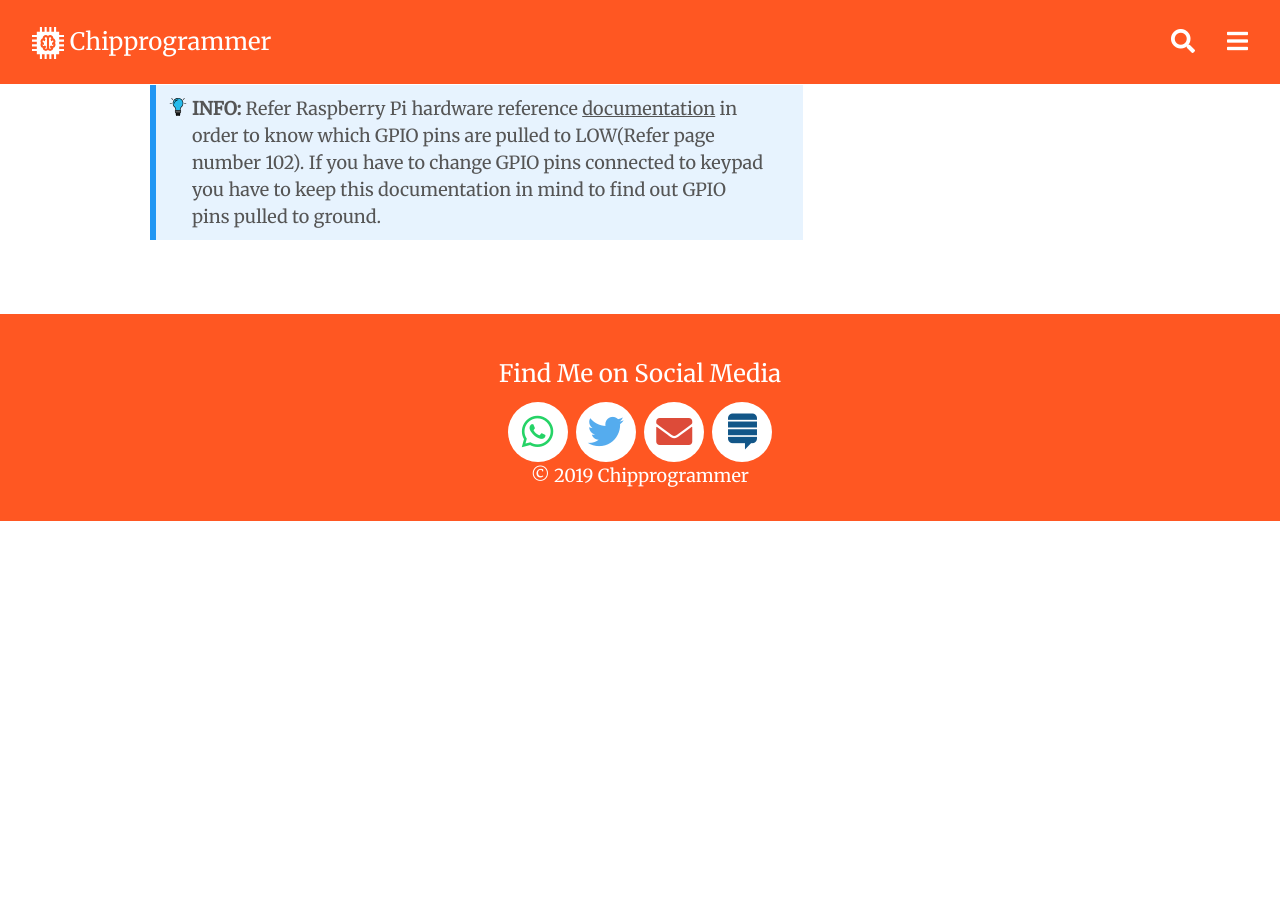
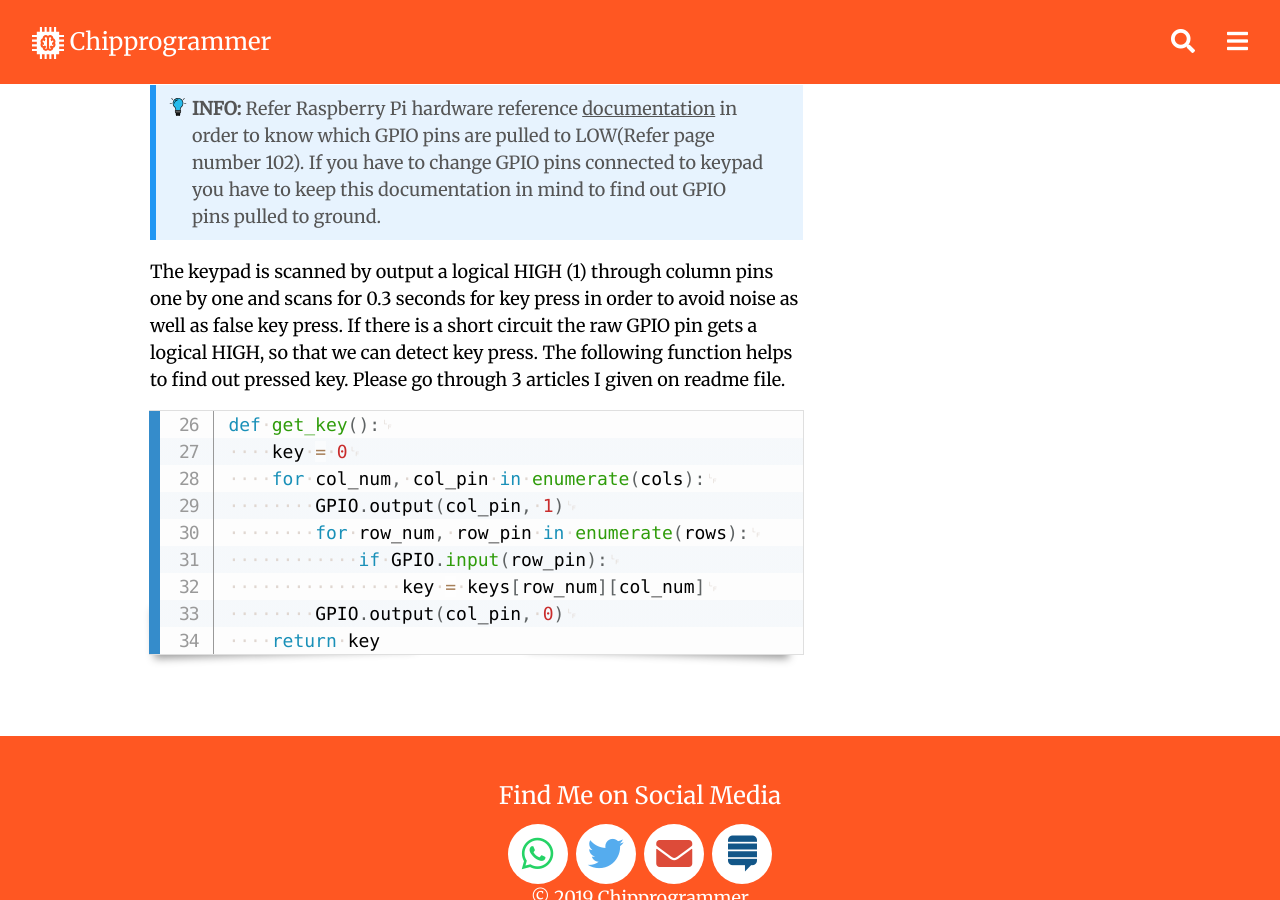
Before and after one commit to techiworld/techiworld.github.io, a Jekyll site: the page built from PCPL-electro.md, in a window 1280 px wide and 900 px high, scrolled down 1958 px. Built offline with Jekyll 4.4.1, drawn with Linux system fonts in a browser that asks for light colours; comment, search, counter and statistics services are not loaded; before the commit the page ends 2479 px from its top, so only the background shows below that.

Commit message:
Update PCPL-electro.md

```diff
--- a/PCPL-electro.md
+++ b/PCPL-electro.md
@@ -98,3 +98,21 @@ for col_pin in cols:
 </code>
 </pre>
 {% include MyNote.html note_type="info" span_note="Info: " text="Refer Raspberry Pi hardware reference <a href='https://www.raspberrypi.org/documentation/hardware/raspberrypi/bcm2835/BCM2835-ARM-Peripherals.pdf'> documentation</a> in order to know which GPIO pins are pulled to LOW(Refer page number 102). If you have to change GPIO pins connected to keypad you have to keep this documentation in mind to find out GPIO pins pulled to ground."%}
+
+The keypad is scanned by output a logical HIGH (1) through column pins one by one and scans for 0.3 seconds for key press in order to avoid noise as well as false key press. If there is a short circuit the raw GPIO pin gets a logical HIGH, so that we can detect key press. The following function helps to find out pressed key. Please go through 3 articles I given on readme file.
+
+<pre class="line-numbers" data-start="26">
+<code class="language-python">
+{% raw %}
+def get_key():
+    key = 0
+    for col_num, col_pin in enumerate(cols):
+        GPIO.output(col_pin, 1)
+        for row_num, row_pin in enumerate(rows):
+            if GPIO.input(row_pin):
+                key = keys[row_num][col_num]
+        GPIO.output(col_pin, 0)
+    return key
+{% endraw %}
+</code>
+</pre>
```
